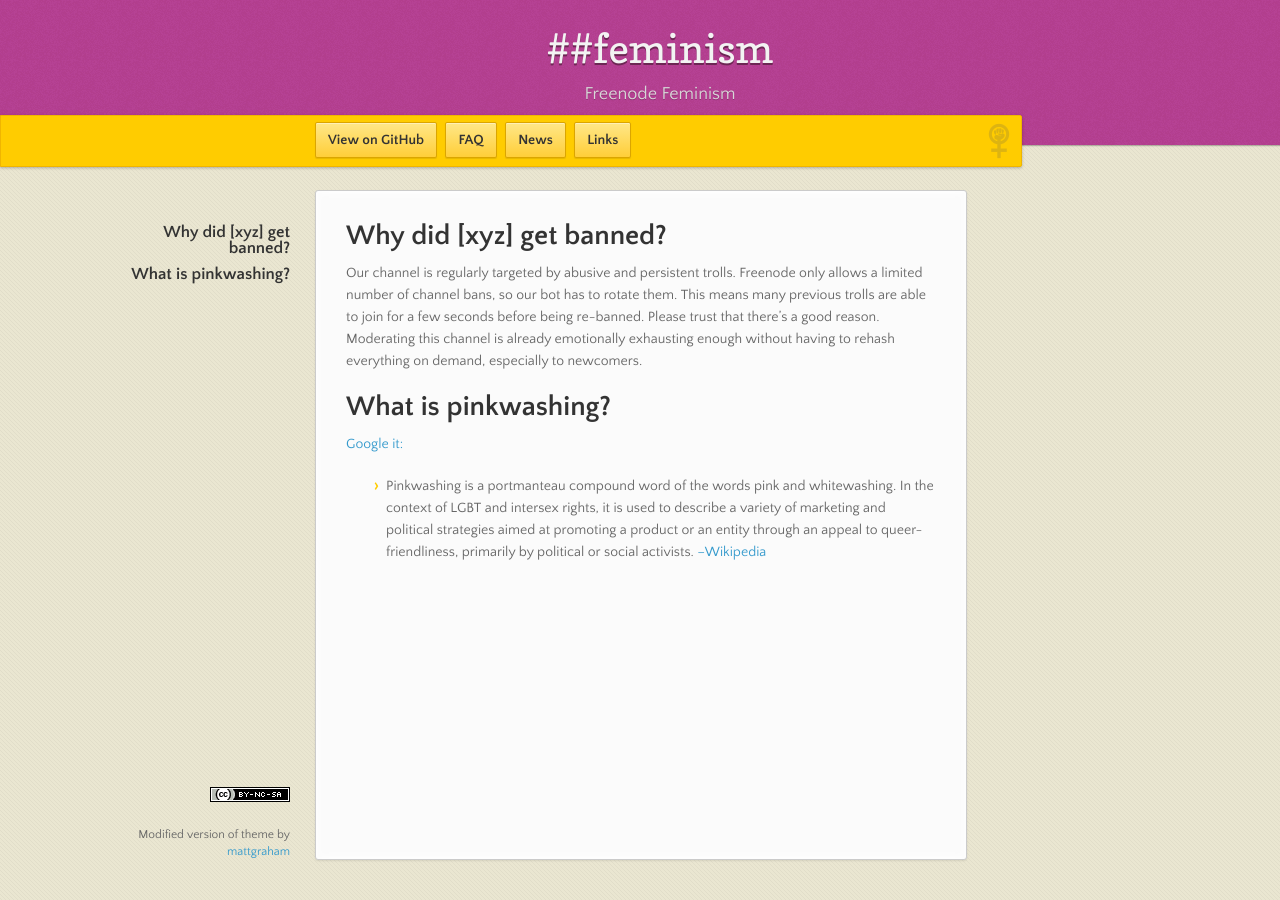
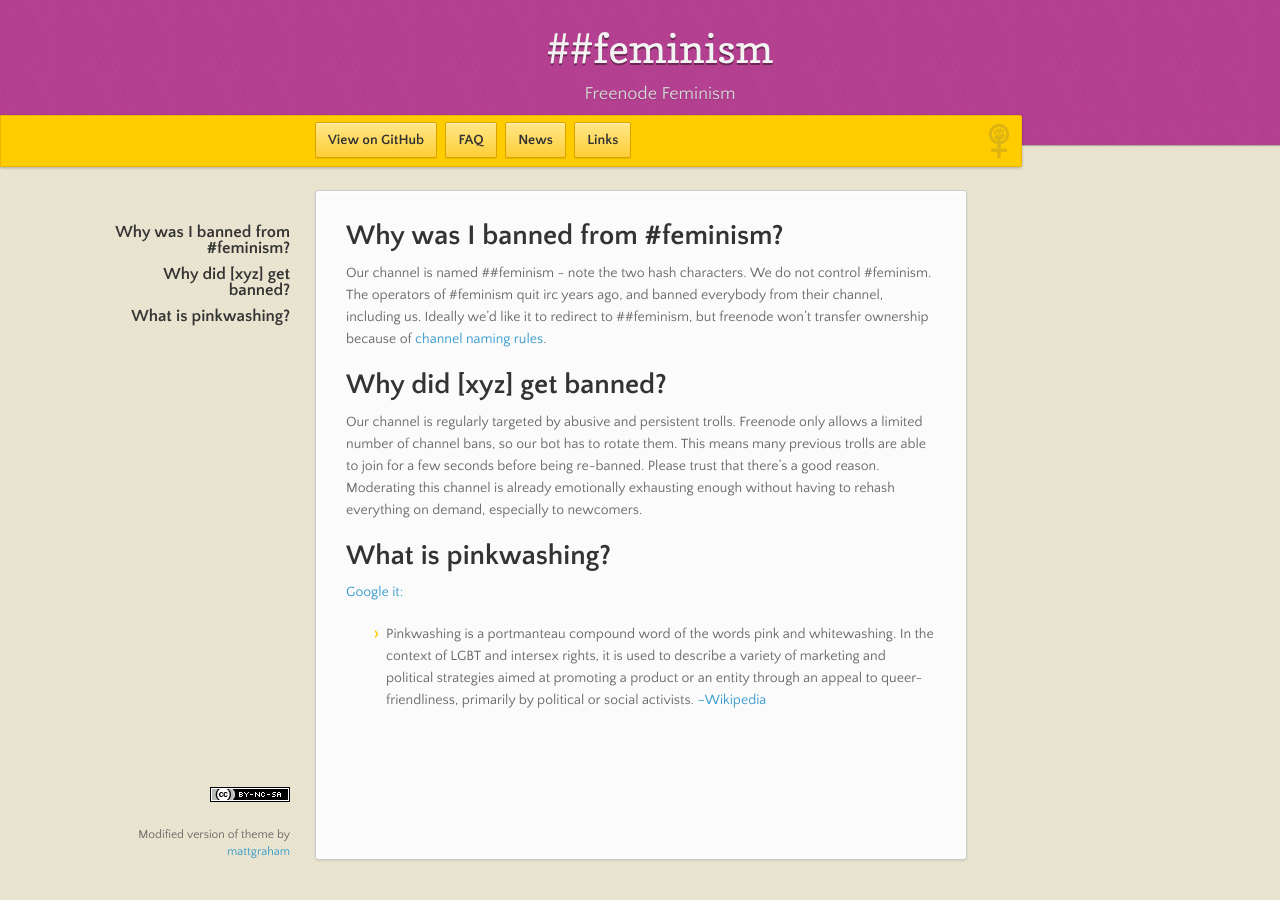
Before and after one commit to feminism-chat/feminism-chat.github.io, a Jekyll site: the page built from faq.md, in a window 1280 px wide. Built offline with Jekyll 4.4.1, drawn with Linux system fonts in a browser that asks for light colours; nearby versions of some CDN libraries.

Commit message:
explain #feminism

```diff
--- a/faq.md
+++ b/faq.md
@@ -3,6 +3,10 @@ layout: default
 content_type: md
 title: FAQ
 ---
+
+# Why was I banned from #feminism?
+
+Our channel is named ##feminism - note the two hash characters. We do not control #feminism. The operators of #feminism quit irc years ago, and banned everybody from their channel, including us. Ideally we'd like it to redirect to ##feminism, but freenode won't transfer ownership because of [channel naming rules](https://freenode.net/policies).
 
 # Why did [xyz] get banned?
 
```
